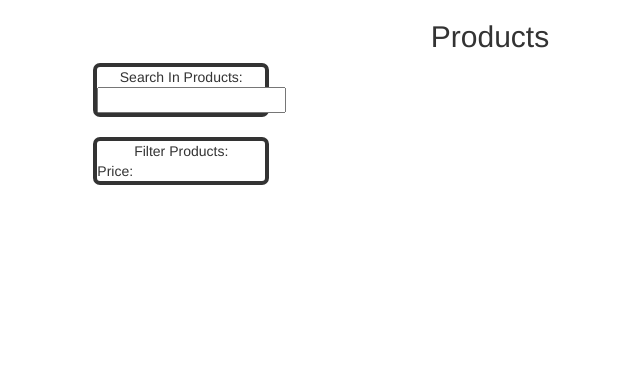
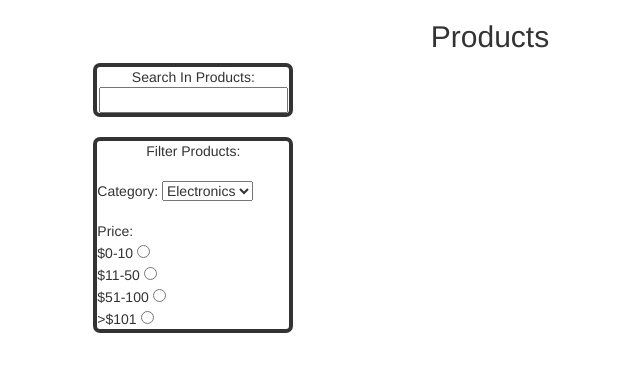
Before and after one commit to saud1/cpsltd, a PHP site: page /products.php in a window 1280 px wide. Shown: the part 30-402 px from the top of the page, without its empty margins (150-790 px from the left). Run offline with PHP 8.4, Linux system fonts and the light colour scheme; data that the repository does not hold is empty.

Commit message:
Filters
Messed with filters.

```diff
--- a/filterProducts.php
+++ b/filterProducts.php
@@ -1,7 +1,8 @@
 <?php
 	include 'connect.php';
 
-	$sql = 'SELECT ProductID, ProductName, ProductDescription, UnitPrice, Picture FROM products';
+	$sql = "SELECT ProductID, ProductName, ProductDescription, UnitPrice, Picture FROM products WHERE UnitsInStock > 0";
+
 	$results = mysqli_query($link,$sql);
 	echo (!$results?die(mysqli_error($link)."<br>".$sql):"");
 
--- a/products.php
+++ b/products.php
@@ -26,7 +26,7 @@ var $ = function(x) {
 }
 
 var callAjax = function() {
-	var url = "filterProducts.php"
+	var url = "filterProducts.php";
 	var xmlHttp = createXMLHttp();
 	xmlHttp.open("GET",url);
 	xmlHttp.send();
@@ -79,8 +79,10 @@ var createDiv = function(pId,name,description,price,picture) {
 
 window.onload = function() {
 
-	//$("search").onclick = filterList;
-	//$("filter").onclick = filterList;
+	//$("search").onblur = filterList;
+	//$("sCat").onclick = filterList;
+	//$("sCat").onblur = filterList;
+
 	callAjax();
 }
 
@@ -99,9 +101,20 @@ window.onload = function() {
 			</div><br>
 			<div class = "search">
 				<form>
-					Filter Products:<br>
+					Filter Products:<br><br>
 				<div class = "filter">
-					Price:
+					Category:
+					<select name="sCat" id="sCat">
+						<option value=1>Electronics</option>
+						<option value=2>Auto</option>
+						<option value=3>Cosmetics</option>
+					</select><br>
+					<br>
+					Price:<br>
+					$0-10  <input type="radio" name="price" value=1><br>
+					$11-50 <input type="radio" name="price" value=2><br>
+					$51-100 <input type="radio" name="price" value=3><br>
+					>$101 <input type="radio" name="price" value=4><br>
 				</div>
 				</form>
 			</div>
--- a/stylesheet.css
+++ b/stylesheet.css
@@ -53,6 +53,7 @@ text-align:center;
 	border-style:solid;
 	border-width: 4px;
 	border-radius: 7px;
+	width:200px;
 }
 
 .filter {
```
